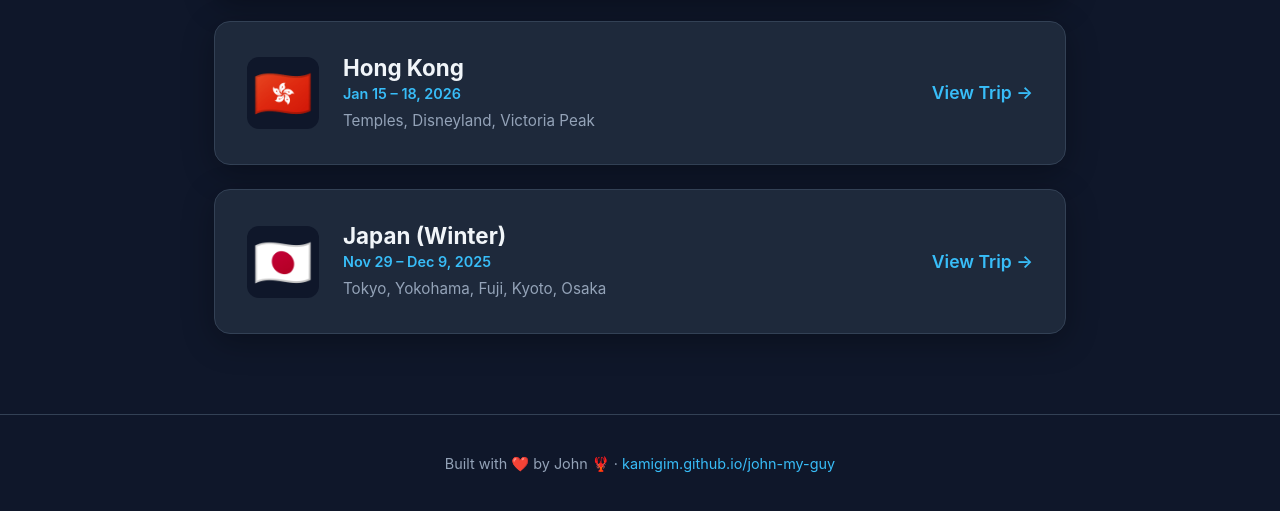
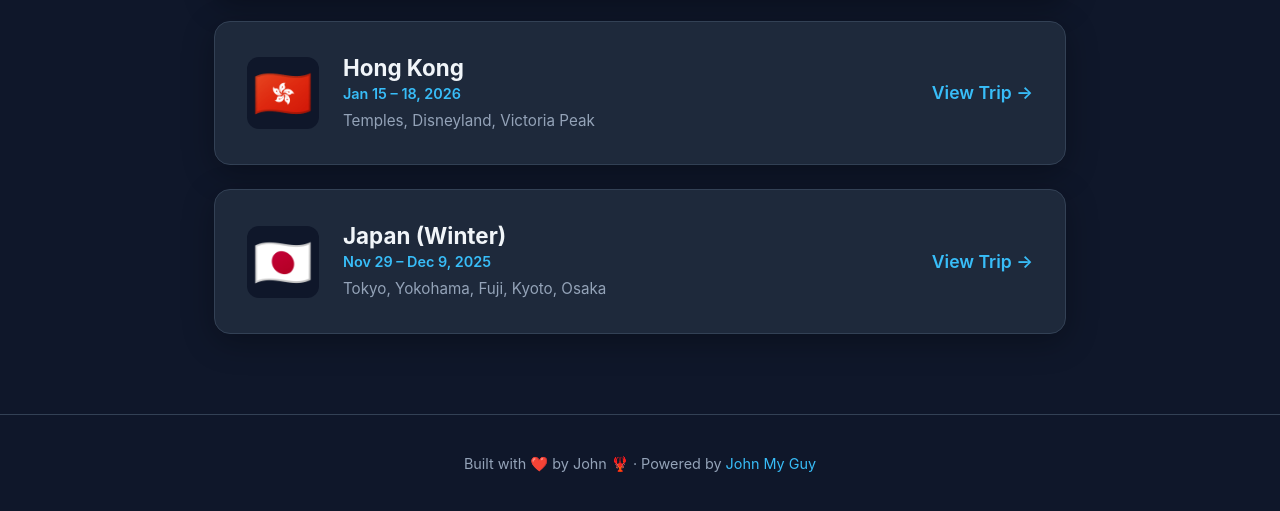
Before and after one commit to KamiGim/mytrips, a plain HTML site: page index.html in a window 1280 px wide. Shown: the part 731-1242 px from the top of the page. Drawn offline with Linux system fonts and the light colour scheme.

Commit message:
Update footer credit: Powered by John My Guy

```diff
--- a/index.html
+++ b/index.html
@@ -106,7 +106,7 @@
   </a>
 </section>
 
-<footer>Built with <span>❤️</span> by John <span>🦞</span> · <a href="https://kamigim.github.io/john-my-guy/" style="color:var(--accent);text-decoration:none">kamigim.github.io/john-my-guy</a></footer>
+<footer>Built with <span>❤️</span> by John <span>🦞</span> · Powered by <a href="https://kamigim.github.io/john-my-guy/" style="color:var(--accent);text-decoration:none">John My Guy</a></footer>
 
 <script>
 // Theme toggle
```
